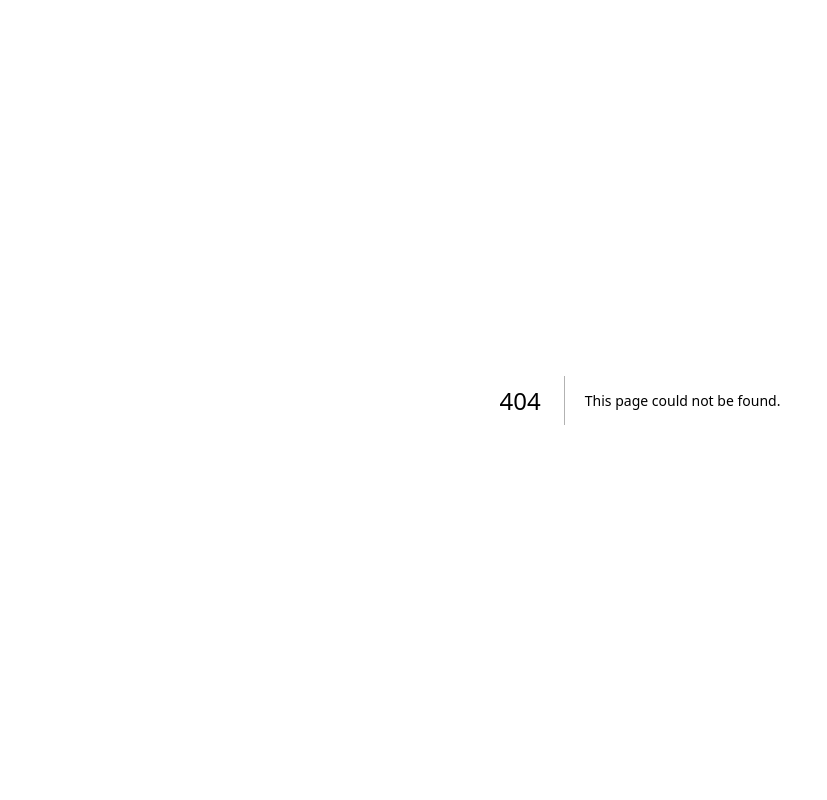
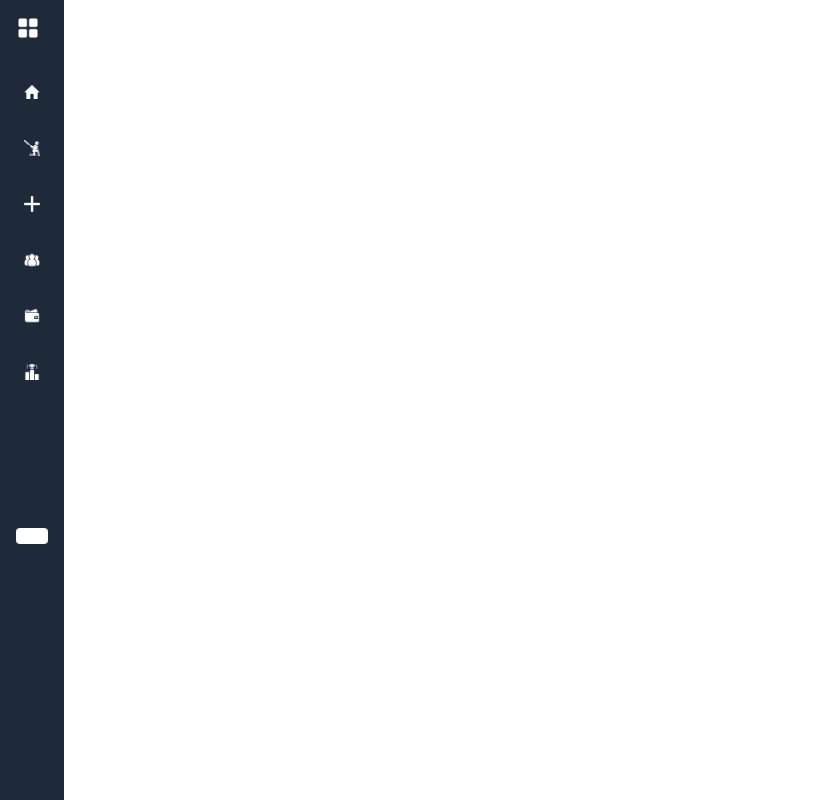
Before and after one commit to PramukaNavodh/SpiritX_x-coders_02, a Next.js app: page /allplayers in a window 1280 px wide. Before the commit this address had no page. Shown: the whole page, without its empty margins (0-827 px from the left). Built offline with nearby package versions, Linux system fonts and the light colour scheme.

Commit message:
Links to navbar

```diff
--- /dev/null
+++ b/src/app/allplayers/page.jsx
@@ -0,0 +1,9 @@
+import SideNavbar from "@/components/SideNavBar";
+
+export default function AllPlayers() {
+    return (
+      <div>
+        <SideNavbar/>
+      </div>
+    );
+  }
--- a/src/app/page.jsx
+++ b/src/app/page.jsx
@@ -1,10 +1,10 @@
 import Image from "next/image";
-import PlayerCard from "./components/PlayerCard";
+import SideNavbar from "@/components/SideNavBar";
 
 export default function Home() {
   return (
     <div>
-      <PlayerCard />
+      <SideNavbar/>
     </div>
   );
 }
--- a/src/components/PlayerNameCard.jsx
+++ b/src/components/PlayerNameCard.jsx
@@ -11,7 +11,7 @@ const PlayerNameCard = () => {
           <h2 className="text-3xl text-white"> Batsman</h2>
 
           <hr className="my-4 border-t border-white" />
-          <p className="mt-4 text-lg leading-relaxed">
+          <p className="mt-4 text-lg leading-relaxed text-white">
           University of Visual and Performing Arts
           </p>
 
--- a/src/components/SideNavBar.jsx
+++ b/src/components/SideNavBar.jsx
@@ -1,6 +1,7 @@
 "use client";
 
 import React, { useState, useEffect, useRef } from "react";
+import Link from "next/link";
 
 const SideNavbar = () => {
   const [isExpanded, setIsExpanded] = useState(false);
@@ -26,21 +27,21 @@ const SideNavbar = () => {
     <div className="fixed top-0 left-0 h-screen bg-gray-800 text-white">
       <button className="p-4 focus:outline-none" onClick={toggleNavbar}>
         <img
-          src={isExpanded ? "/more-icon.png" : "/more-icon.png"}
+          src={isExpanded ? "/more-icon.png" : "/more-icons.png"}
           alt="Toggle"
           className="h-6 w-6"
         />
       </button>
 
       <div
-        ref={navbarRef} // Attach the ref to the navbar
+        ref={navbarRef}
         className={`transition-all duration-300 ease-in-out ${
           isExpanded ? "w-64" : "w-16"
         } overflow-hidden`}
       >
         <div className="flex flex-col h-full p-4">
-          <a
-            href="#"
+          <Link
+            href="/"
             className="mb-4 flex items-center hover:bg-gray-700 p-2 rounded"
           >
             {!isExpanded && (
@@ -52,9 +53,9 @@ const SideNavbar = () => {
               />
             )}
             {isExpanded && "Home"}
-          </a>
-          <a
-            href="#"
+          </Link>
+          <Link
+            href="/allplayers"
             className="mb-4 flex items-center hover:bg-gray-700 p-2 rounded"
           >
             {!isExpanded && (
@@ -66,7 +67,7 @@ const SideNavbar = () => {
               />
             )}
             {isExpanded && "View Players"}
-          </a>
+          </Link>
           <a
             href="#"
             className="mb-4 flex items-center hover:bg-gray-700 p-2 rounded"
```
Also changed, not shown: public/more-icons.png (added).
